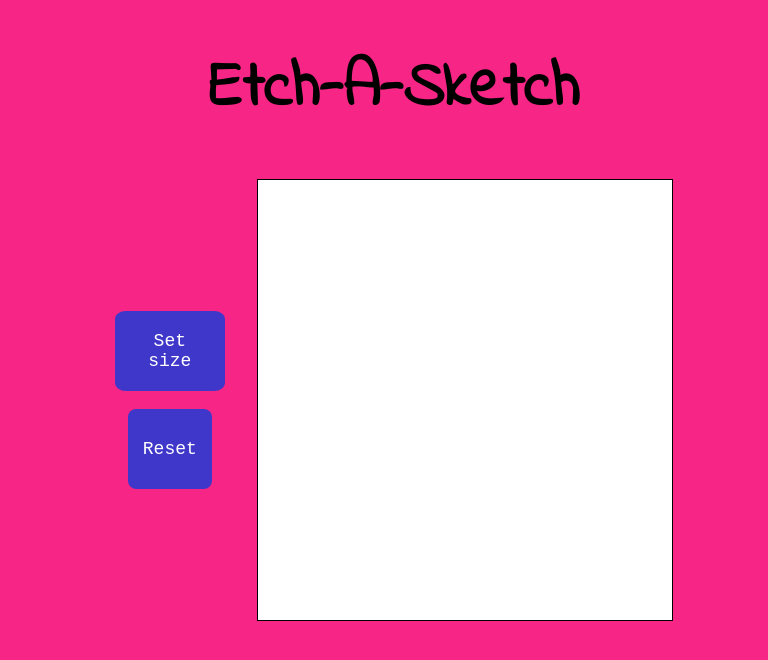
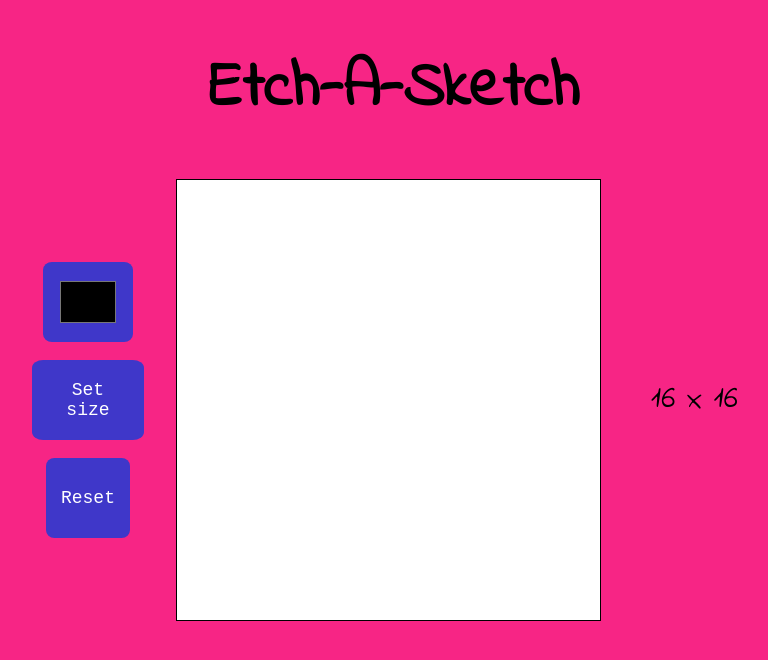
Before and after one commit to joelbit33/etch-a-sketch, a plain HTML site: page index.html in a window 1280 px wide. Shown: the whole page, without its empty margins (246-1014 px from the left). Drawn offline with Linux system fonts and the light colour scheme.

Commit message:
Fix small bugs and implement color picker

```diff
--- a/index.html
+++ b/index.html
@@ -17,11 +17,13 @@
   </header>
   <div class="content">
   <div class="button-container">
+    <input type="color" class="colorPicker" value="#000000">
     <button class="matrixDim">Set size</button>
     <button class="resetButton">Reset</button>
   </div>
 
   <div id="container"></div>
+  <div class="currentSize">16 x 16</div>
 </div>
 
 
--- a/script.js
+++ b/script.js
@@ -2,13 +2,14 @@ const container = document.getElementById('container');
 const matrixSize = document.querySelector('.matrixDim');
 const resetButton = document.querySelector('.resetButton');
 const currentSize = document.querySelector('.currentSize');
+const colorPicker = document.querySelector('.colorPicker');
+let currentColor = '#000000';
 
 // Matrix standard dimension
 const defaultMatrixSize = 16;
 
-
 function createMatrix(rowCol) {
-  // Creates the squares depending on input (how many rowCol)
+  // Creates the squares in container depending on input (how many rows/columns)
   for (let i = 0; i < rowCol ** 2; i++) {
     let div = document.createElement('div');
     container.appendChild(div).classList.add('squareDiv');
@@ -20,12 +21,16 @@ function createMatrix(rowCol) {
   squareDiv.forEach((square) => {
     square.style.flex = `0 ${100 / rowCol}%`;
     square.addEventListener('mouseover', function () {
-      // implement if blocks that checks what color has been chosen(?)
-      square.style.background = 'black';
+      square.style.background = currentColor;
     })
   });
 }
 createMatrix(defaultMatrixSize);
+
+// Sets new color value to currentColor
+colorPicker.addEventListener('input', e => {
+  currentColor = e.target.value;
+})
 
 // Change size of matrix
 function changeMatrixSize() {
--- a/style.css
+++ b/style.css
@@ -29,7 +29,7 @@ header {
   margin-right: 2em;
 }
 
-.button-container button {
+.button-container * {
   display: flex;
   justify-content: center;
   align-items: center;
@@ -45,6 +45,10 @@ header {
   font-size: large;
 }
 
+.button-container .colorPicker {
+  width: 5em;
+}
+
 #container {
   display: flex;
   height: 55vh;
@@ -53,3 +57,13 @@ header {
   border: 1px solid black;
   background-color: white;
 }
+
+.currentSize {
+  display: flex;
+  justify-content: center;
+  align-items: center;
+  margin-left: 1em;
+  width: 4em;
+  font-size: 2em;
+  color: black;
+}
```
